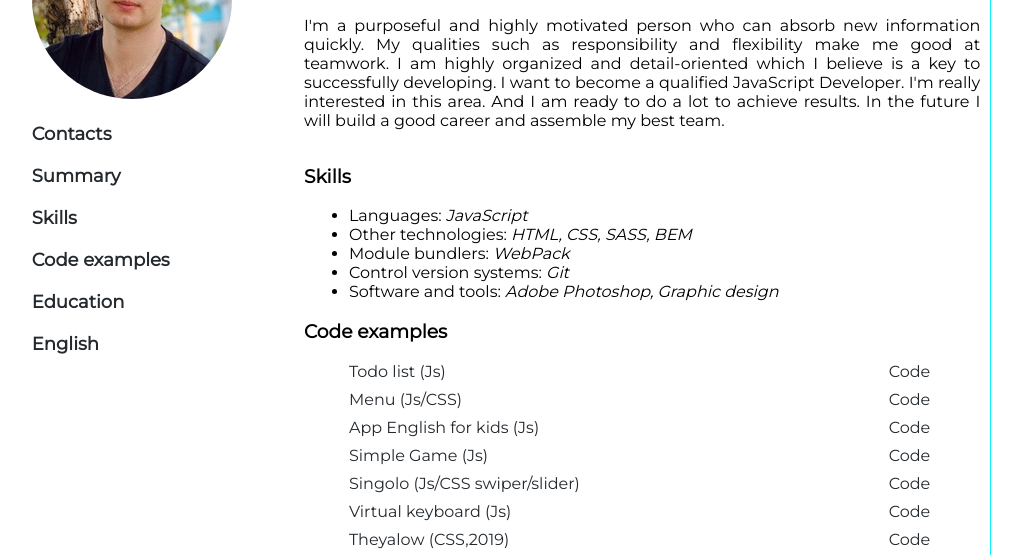
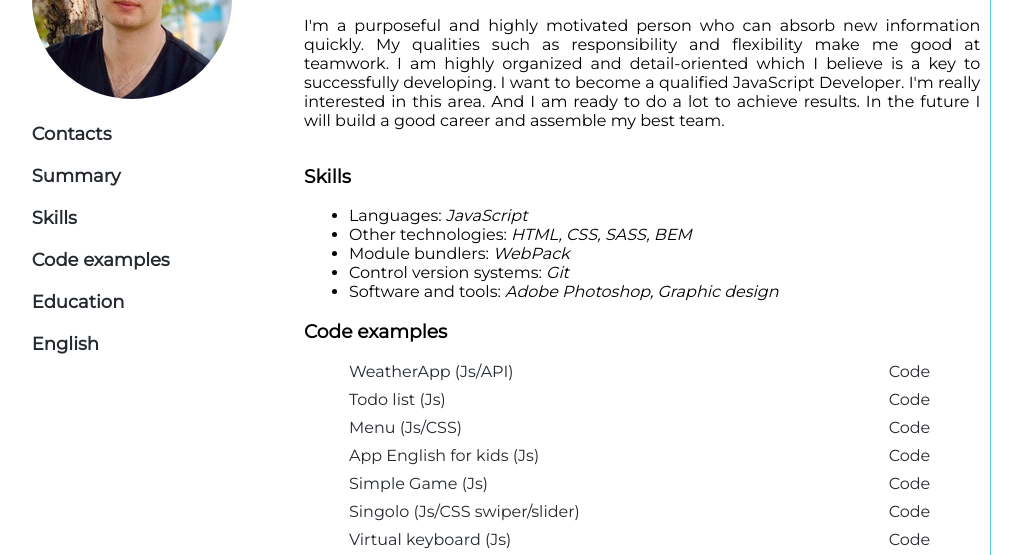
Before and after one commit to ZakharovOwl/Portfolio, a plain HTML site: page index.html in a window 1280 px wide. Shown: the part 233-788 px from the top of the page, without its empty margins (151-1173 px from the left). Drawn offline with Linux system fonts and the light colour scheme.

Commit message:
feat: add WeatherApp

```diff
--- a/index.html
+++ b/index.html
@@ -58,6 +58,12 @@
         <section class="code-examples" id="code-examples">
           <h3 class="code-examples-header">Code examples</h3>
           <ul class="code-examples-ul">
+
+            <li class="code-examples-li">
+              <a class="inline-text-link" href="https://zakharovowl.github.io/WeatherApp/" target="_blank">WeatherApp (Js/API)</a>
+              <a class="inline-text-link inline-text-link-git" href="https://github.com/ZakharovOwl/WeatherApp" target="_blank">
+                Code</a>
+            </li>
 
             <li class="code-examples-li">
               <a class="inline-text-link" href="https://zakharovowl.github.io/Todo-list/" target="_blank">Todo list (Js)</a>
```
